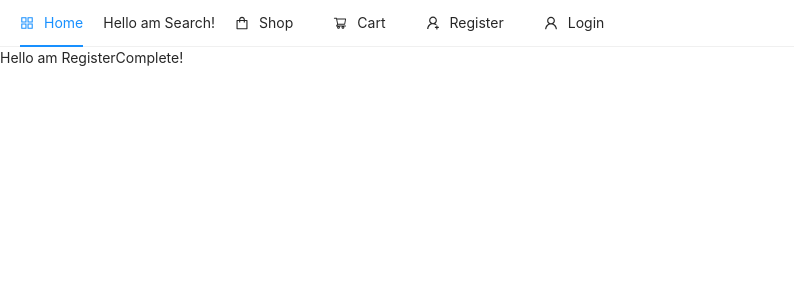
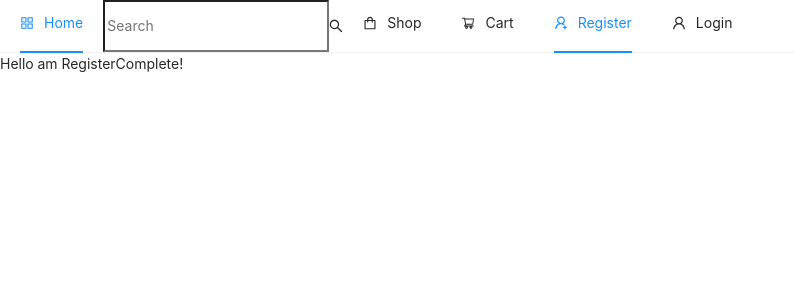
Before and after one commit to dev-miguel-resources/react-client, a React (Create React App) app: page /register/complete in a window 1280 px wide. Shown: the top 300 px of the page, without its empty margins (0-794 px from the left). Built offline with nearby package versions, Linux system fonts and the light colour scheme.

Commit message:
search and error boundary ok

```diff
--- a/src/App.js
+++ b/src/App.js
@@ -3,7 +3,7 @@ import { Switch, Route } from "react-router-dom";
 import { ToastContainer } from "react-toastify";
 import "react-toastify/dist/ReactToastify.css";
 import { LoadingOutlined } from "@ant-design/icons";
-//import { errorBoundary } from "./helpers/errorBoundary";
+import { errorBoundary } from "./helpers/errorBoundary";
 
 // lazy loading
 const Login = lazy(() => import("./pages/auth/Login"));
@@ -37,4 +37,4 @@ const App = () => {
 };
 
 // pattern design react: HOC
-export default App;
+export default errorBoundary(App);
--- a/src/components/forms/Search.js
+++ b/src/components/forms/Search.js
@@ -1,7 +1,38 @@
 import React from "react";
+import { useHistory } from "react-router-dom";
+import { useSelector, useDispatch } from "react-redux";
+import { SearchOutlined } from "@ant-design/icons";
 
 const Search = () => {
-  return <div>Hello am Search!</div>;
+  const dispatch = useDispatch();
+  const history = useHistory();
+  const { search } = useSelector((state) => ({ ...state }));
+  const { text } = search;
+
+  const handleChange = (e) => {
+    dispatch({
+      type: "SEARCH_QUERY",
+      payload: { text: e.target.value },
+    });
+  };
+
+  const handleSubmit = (e) => {
+    e.preventDefault();
+    history.push(`/shop?${text}`);
+  };
+
+  return (
+    <form className="form-inline my-2 my-lg-0" onSubmit={handleSubmit}>
+      <input
+        onChange={handleChange}
+        type="search"
+        value={text}
+        className="form-control mr-sm-2"
+        placeholder="Search"
+      />
+      <SearchOutlined onClick={handleSubmit} style={{ cursor: "pointer" }} />
+    </form>
+  );
 };
 
 export default Search;
--- a/src/components/nav/Header.js
+++ b/src/components/nav/Header.js
@@ -14,12 +14,12 @@ import firebase from "firebase";
 import { useDispatch, useSelector } from "react-redux";
 import { useHistory } from "react-router-dom";
 import Search from "../forms/Search";
-//import useCurrentItemHeader from "../../hooks/useCurrentItemHeader";
+import useCurrentItemHeader from "../../hooks/useCurrentItemHeader";
 
 const { SubMenu, Item } = Menu;
 
 const Header = () => {
-  // key
+  const { setKey } = useCurrentItemHeader();
   const dispatch = useDispatch();
   const history = useHistory();
   const { cart, header, user } = useSelector((state) => ({ ...state }));
@@ -31,7 +31,11 @@ const Header = () => {
   };
 
   return (
-    <Menu onClick={{}} selectedKeys={[header]} mode="horizontal">
+    <Menu
+      onClick={({ key }) => setKey(key)}
+      selectedKeys={[header]}
+      mode="horizontal"
+    >
       <Item key="home" icon={<AppstoreOutlined />}>
         <Link to="/">Home</Link>
       </Item>
--- /dev/null
+++ b/src/helpers/errorBoundary.js
@@ -0,0 +1,22 @@
+import React, { Component } from "react";
+import Error from "../components/Error";
+import img from "../images/warning.png";
+
+export const errorBoundary = (WrappedComponent) => {
+  const resetError = (context) => context.setState({ error: false });
+
+  return class extends Component {
+    state = { error: false };
+    static getDerivedFromError = () => ({ error: true });
+
+    render() {
+      const { props, state } = this;
+      const { error } = state;
+      const title = "Something went wrong";
+      const action = () => resetError(this);
+      const ErrorRender = <Error img={img} title={title} action={action} />;
+      const NormalRender = <WrappedComponent {...props} />;
+      return error ? ErrorRender : NormalRender;
+    }
+  };
+};
--- a/src/hooks/useCurrentItemHeader.js
+++ b/src/hooks/useCurrentItemHeader.js
@@ -31,16 +31,15 @@ const useCurrentItemHeader = () => {
     dispatchKey(payload);
   }, [dispatchKey, header, history.location.pathname]);
 
-  const checkIfKeyContainsValue = () => {
-
-  };
+  const checkIfKeyContainsValue = useCallback(
+    () => !key && checkCurrentPage(),
+    [checkCurrentPage, key]
+  );
 
   // ciclo de vida: mount, update, willunmount
-  useEffect(() => {
+  useEffect(() => checkIfKeyContainsValue(), [checkIfKeyContainsValue]);
 
-  }, []);
-
-  return <div>Hello am useCurrentItemHeader!</div>;
+  return { setKey: (key) => setKey(dispatchKey(key)) };
 };
 
 export default useCurrentItemHeader;
```
